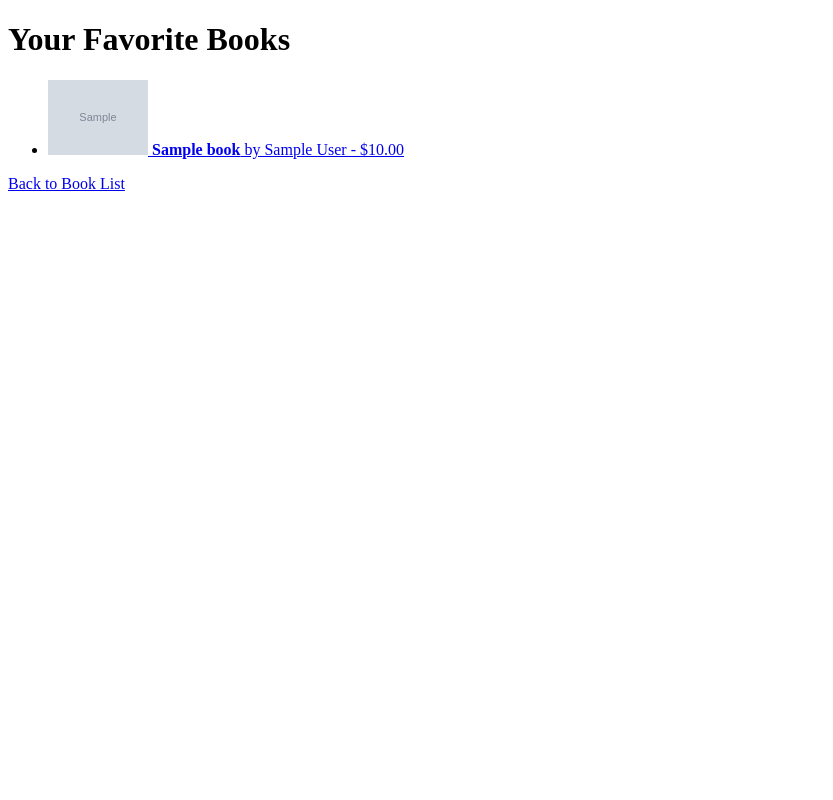
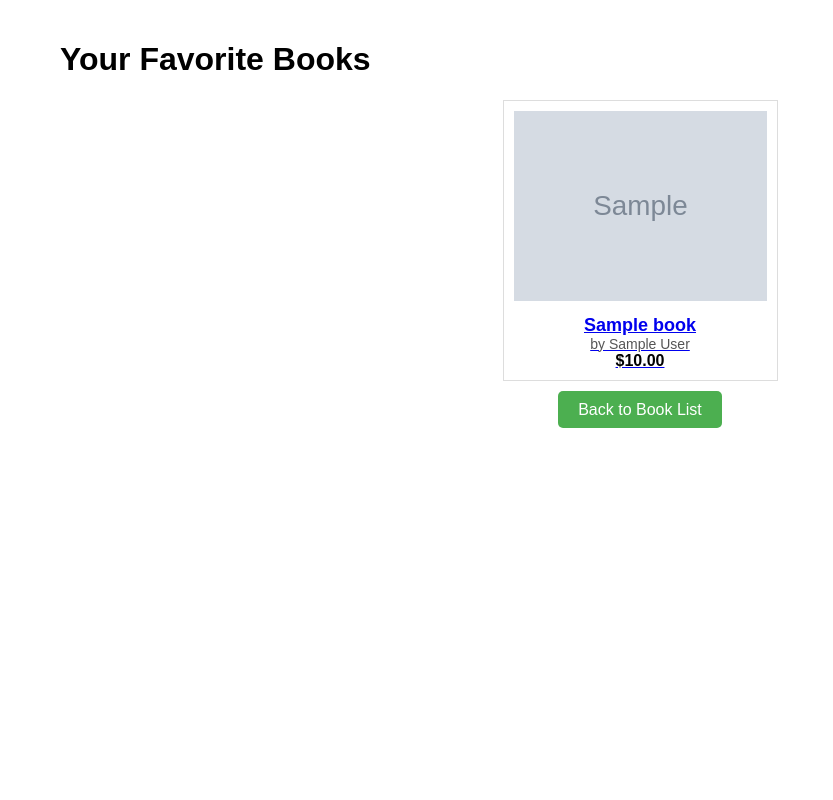
Before and after one commit to PythonRemoteEE23Group-2/orbital-bookstore, a Django app: page /favorites/ in a window 1280 px wide. Shown: the whole page, without its empty margins (0-833 px from the left). Run offline with Django 5.2, Linux system fonts and the light colour scheme; a user stored in the database is signed in; tables that the repository leaves empty hold one stand-in row (values such as "Sample post"); grey boxes marked "Sample" are stand-in pictures.

Commit message:
Fixes and styling update 2

```diff
--- a/store/templates/store/_navbar.html
+++ b/store/templates/store/_navbar.html
@@ -60,6 +60,9 @@
                 <li class="nav-item">
                     <a class="nav-link {% if request.resolver_match.url_name == 'home' %}active{% endif %}" href="{% url 'home' %}">Home</a>
                 </li>
+                <li class="nav-item">
+                    <a class="nav-link {% if request.resolver_match.url_name == 'view_reviews' %}active{% endif %}" href="{% url 'view_reviews' %}">Reviews</a>
+                </li>
                 {% if user.is_authenticated %}
                 <li class="nav-item">
                     <a class="nav-link {% if request.resolver_match.url_name == 'view_cart' %}active{% endif %}" href="{% url 'view_cart' %}">
--- a/store/templates/store/favorites.html
+++ b/store/templates/store/favorites.html
@@ -2,27 +2,113 @@
 <html lang="en">
 <head>
     <title>Your Favorite Books</title>
+    <style>
+        body {
+            font-family: Arial, sans-serif;
+            margin: 0;
+            padding: 0;
+            display: flex;
+            justify-content: center;
+        }
+        .page-wrapper {
+            width: 100%;
+            max-width: 1200px;
+            padding: 20px;
+            box-sizing: border-box;
+            display: flex;
+            flex-direction: column;
+            min-height: 100vh;
+        }
+        .container {
+            width: 100%;
+            flex-grow: 1;
+        }
+        .book-list {
+            display: flex;
+            flex-wrap: wrap;
+            gap: 20px;
+            list-style-type: none;
+            padding: 0;
+            justify-content: center;
+        }
+        .book-item {
+            width: calc(25% - 15px);
+            min-width: 200px;
+            border: 1px solid #ddd;
+            padding: 10px;
+            box-sizing: border-box;
+            text-align: center;
+        }
+        .book-cover {
+            width: 100%;
+            height: auto;
+            max-height: 200px;
+            object-fit: cover;
+        }
+        .book-info {
+            margin-top: 10px;
+        }
+        .book-title {
+            font-size: 18px;
+            font-weight: bold;
+        }
+        .book-author {
+            color: #555;
+            font-size: 14px;
+        }
+        .book-price {
+            color: #000;
+            font-size: 16px;
+            font-weight: bold;
+        }
+        .empty-message {
+            text-align: center;
+            font-size: 18px;
+            color: #888;
+        }
+        .back-button {
+            margin-top: 20px;
+            text-align: center;
+        }
+        .back-button a {
+            text-decoration: none;
+            background-color: #4CAF50;
+            color: white;
+            padding: 10px 20px;
+            border-radius: 5px;
+            font-size: 16px;
+        }
+        .back-button a:hover {
+            background-color: #45a049;
+        }
+    </style>
 </head>
 <body>
-
+    <div class="page-wrapper">
+        <div class="container">
             <h1>Your Favorite Books</h1>
-
             {% if favorites %}
-        <ul>
+                <ul class="book-list">
                     {% for favorite in favorites %}
-            <li>
+                    <li class="book-item">
                         <a href="{% url 'book_detail' favorite.book.id %}">
-                    <img src="{{ favorite.book.cover_art }}" alt="{{ favorite.book.title }} Cover Art" width="100">
-                    <strong>{{ favorite.book.title }}</strong> by {{ favorite.book.author }} - ${{ favorite.book.price }}
+                            <img src="{{ favorite.book.cover_art }}" alt="{{ favorite.book.title }} Cover Art" class="book-cover">
+                            <div class="book-info">
+                                <div class="book-title">{{ favorite.book.title }}</div>
+                                <div class="book-author">by {{ favorite.book.author }}</div>
+                                <div class="book-price">${{ favorite.book.price }}</div>
+                            </div>
                         </a>
                     </li>
                     {% endfor %}
                 </ul>
             {% else %}
-        <p>You have no favorite books yet.</p>
+                <p class="empty-message">You have no favorite books yet.</p>
             {% endif %}
-
+            <div class="back-button">
                 <a href="{% url 'home' %}">Back to Book List</a>
-
+            </div>
+        </div>
+    </div>
 </body>
 </html>
--- a/store/views.py
+++ b/store/views.py
@@ -2,9 +2,9 @@ import logging
 from django.shortcuts import render, redirect, get_object_or_404
 from django.contrib.auth.decorators import login_required
 from django.contrib import messages
-from django.contrib.auth import login, get_user_model
+from django.contrib.auth import login
 from django.contrib.auth.hashers import make_password
-from django.db.models import Q, Avg, Sum, F
+from django.db.models import Q, Avg
 from .models import Book, Category, Cart, CartItem, Order, OrderItem, Favorite, Review, User
 
 logger = logging.getLogger(__name__)
@@ -218,7 +218,6 @@ def view_favorites(request):
     return render(request, 'store/favorites.html', {'favorites': favorites})
 
 
-@login_required
 def view_reviews(request):
-    reviews = Review.objects.filter(user=request.user)
+    reviews = Review.objects.all()
     return render(request, 'store/reviews.html', {'reviews': reviews})
```
Also changed, not shown: store/templates/store/reviews.html (+70 -6 lines). Lines whose indentation alone changed are shown as unchanged.
